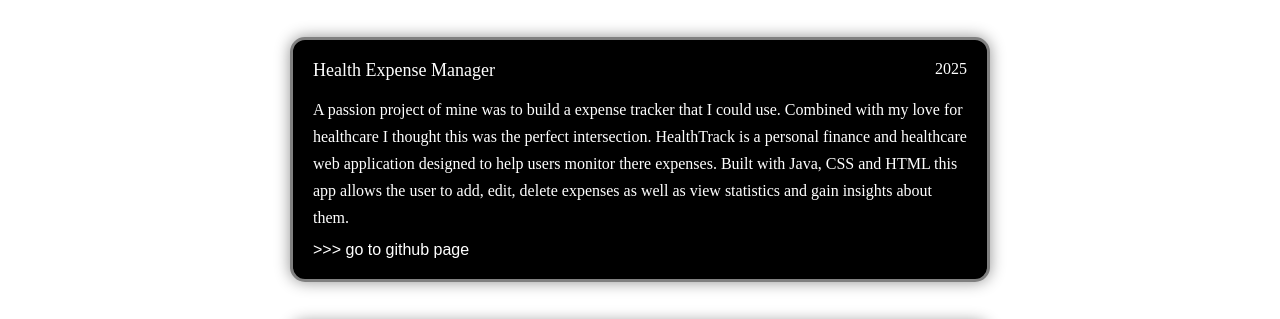
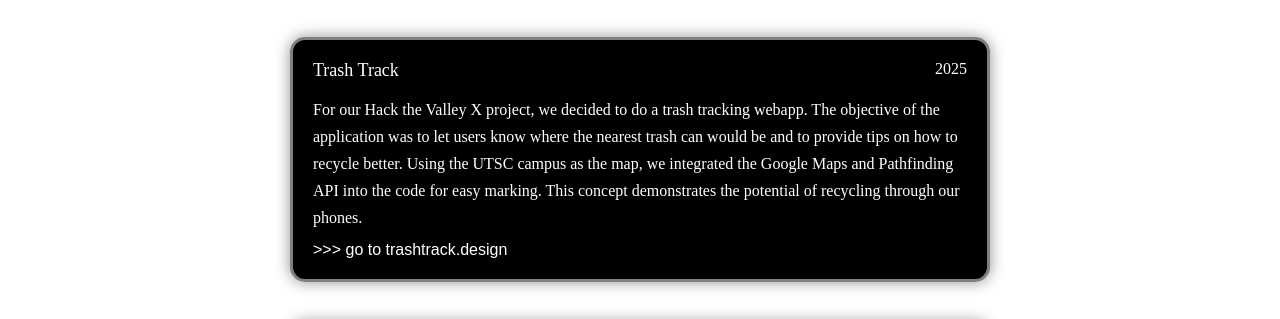
Before and after one commit to kkanthar/keerthanan-portfolio, a plain HTML site: page index.html in a window 1280 px wide. Shown: the part 426-745 px from the top of the page. Drawn offline with Linux system fonts and the light colour scheme; a web font is replaced by a local one.

Commit message:
Fixed bug with tutoring service loading on wrong card. Added new Project.

```diff
--- a/index.html
+++ b/index.html
@@ -68,7 +68,21 @@
                 <div class = "project-section">
 
                     <h1 class = "header-title"> Projects </h1>
+                    <div class = "project-outline">
+                        <div class = "project-details">
+                            <p class = "project-title">Trash Track</p>
+                            <p class = "project-date"> 2025 </p>
+                        </div>
 
+                        <div class = "project-description">
+                            <p> For our Hack the Valley X project, we decided to do a trash tracking webapp. The objective of the application was to let users know where the nearest trash can would be and to provide tips on how to recycle better. Using the UTSC campus as the map, we integrated the Google Maps and Pathfinding API into the code for easy marking. This concept demonstrates the potential of recycling through our phones.</p>
+                        </div>
+
+                        <div id = "runProject-expenseManager" class = "run-project">
+                        <a class = "go-to-project" href = "https://trashtrack.design/" target= "_blank"> <p class = "go-to-project">&#62;&#62;&#62; go to trashtrack.design </a>
+                        </div>
+
+                    </div>
                     <div class = "project-outline">
                         <div class = "project-details">
                             <p class = "project-title">Health Expense Manager</p>
@@ -82,7 +96,6 @@
                         <div id = "runProject-expenseManager" class = "run-project">
                         <a class = "go-to-project" href = "https://kkanthar.github.io/Health-Expense-Tracker/" target= "_blank"> <p class = "go-to-project">&#62;&#62;&#62; go to github page </a>
                         </div>
-                        <iframe src = "past-work/tutoring-service.html" width="100%" height = "1100" id = "tutoringServiceProgram" class = "tutoring-service" title = "tutoring-service"> </iframe>
 
                     </div>
 
```
